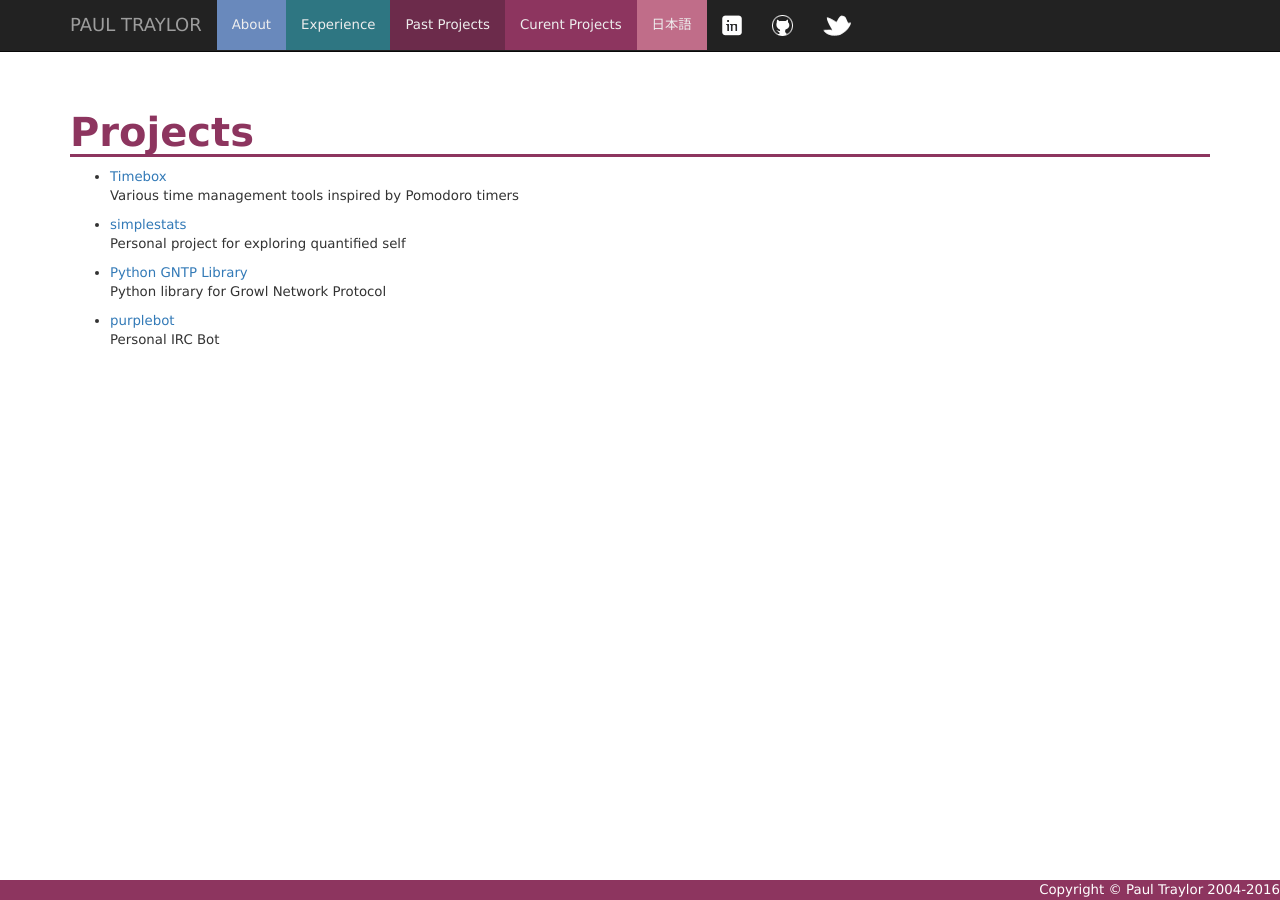
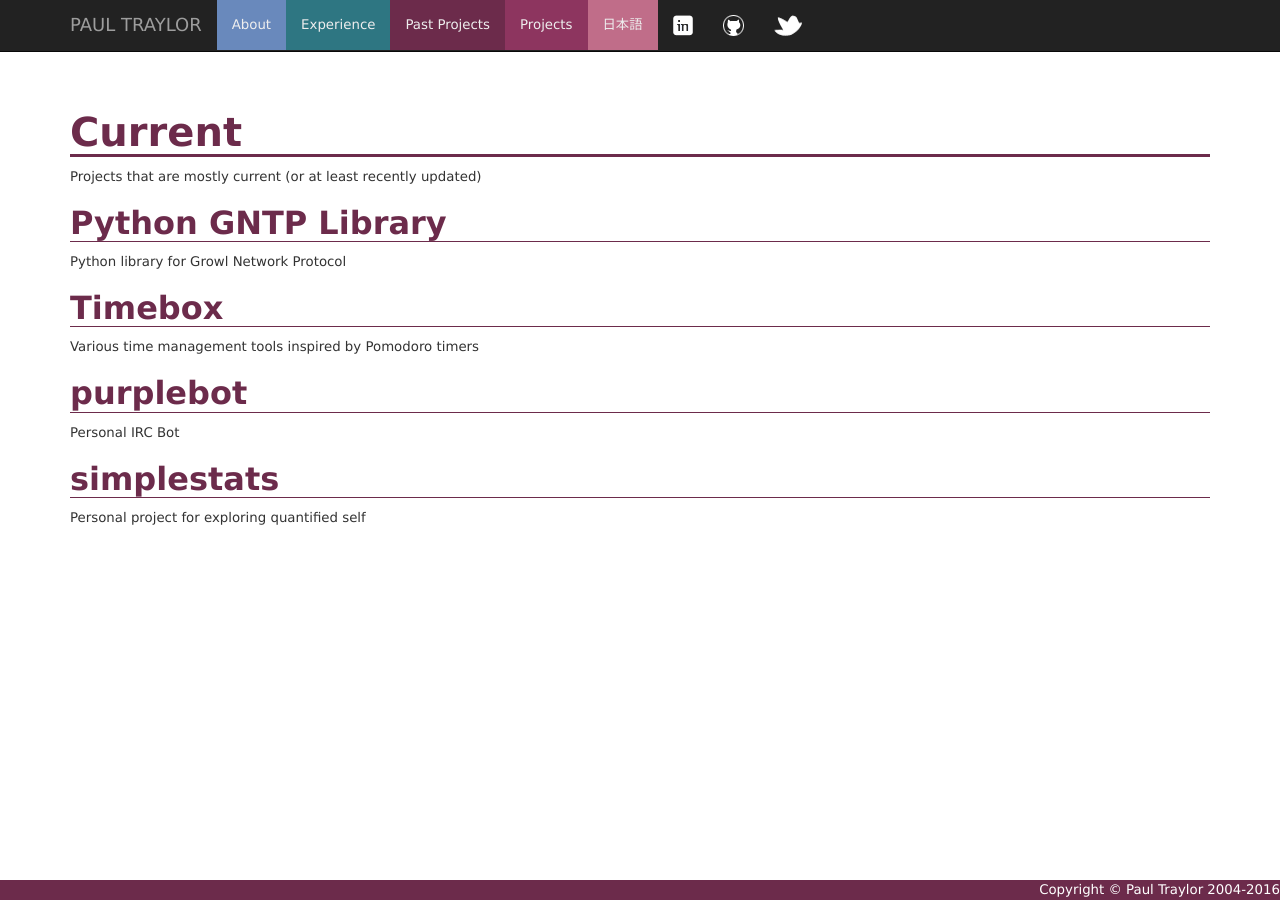
Before and after one commit to kfdm/paultraylor.net, a Jekyll site: the page built from projects/index.md, in a window 1280 px wide. Built offline with Jekyll 4.4.1, drawn with Linux system fonts in a browser that asks for light colours; nearby versions of some CDN libraries.

Commit message:
More minor reshuffling

```diff
--- a/_layouts/default.html
+++ b/_layouts/default.html
@@ -36,7 +36,7 @@
 						<li class="about"><a href="/">About</a></li>
 						<li class="experience"><a href="/experience.html">Experience</a></li>
 						<li class="past"><a href="/past.html">Past Projects</a></li>
-						<li class="current"><a href="/current.html">Curent Projects</a></li>
+						<li class="current"><a href="/projects/">Projects</a></li>
 						<li class="future"><a href="/nihongo/">日本語</a></li>
 						<li>
 							<a title="LinkedIn" href="http://www.linkedin.com/in/PaulTraylor"><img src="/static/linkedin.png" alt="" /></a>
--- a/projects/index.md
+++ b/projects/index.md
@@ -1,11 +1,22 @@
 ---
 layout: default
+section: past
 title: Projects
-section: current
+redirect_from:
+- /current.html
 ---
-# Projects
 
-{% for post in site.categories.projects %}
- *  [{{ post.title }}]({{ post.url }})
-    {{ post.summary }}
+# Current
+
+Projects that are mostly current (or at least recently updated)
+
+{% assign projects = site.categories.projects|where:"active",true|sort:"title" %}
+{% for post in projects %}
+
+## [{{ post.title }}]({{ post.url }})
+
+<!-- {% if post.github %}[![GitHub issues](https://img.shields.io/github/issues/{{ post.github }}.svg?maxAge=2592000)](https://github.com/{{ post.github }}){% endif %} -->
+
+{{ post.summary }}
+
 {% endfor %}
```
Also changed, not shown: current.md (deleted, +0 -19 lines).
